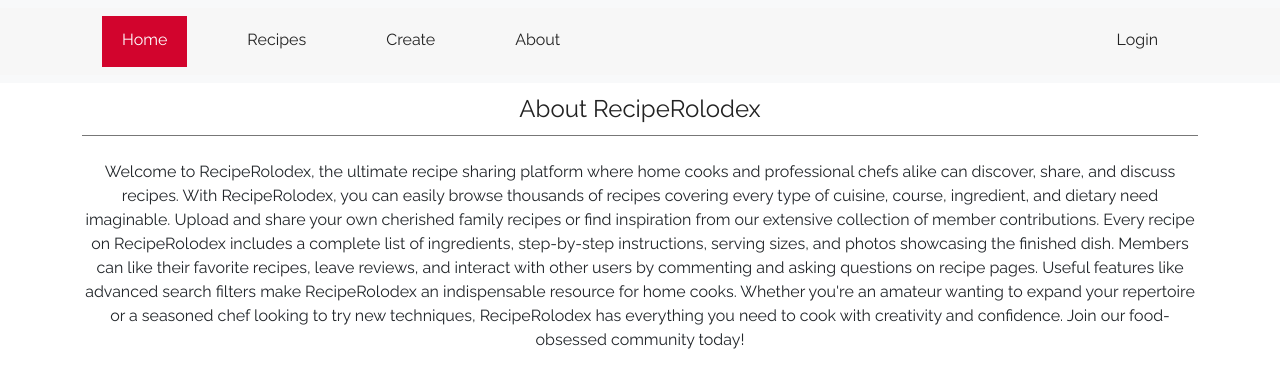
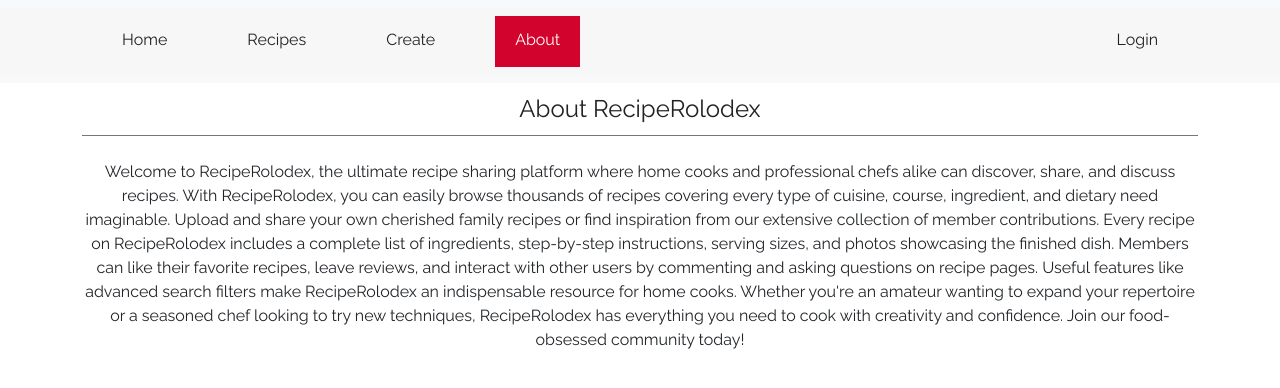
Before and after one commit to sidpendyala/recipe-rolodex, a React (Create React App) app: page /about in a window 1280 px wide. Shown: the top 388 px of the page. Built offline with nearby package versions, Linux system fonts and the light colour scheme; no server answers.

Commit message:
Fixing errs

```diff
--- a/src/App.js
+++ b/src/App.js
@@ -53,7 +53,7 @@ function App() {
         <Route path="/detail/:id" element={<Detail setActive = {setActive} user={user}/>} />
         <Route path="/create" element={user?.uid ? <AddEdit user={user} /> : <Navigate to="/" />} />
         <Route path="/update/:id" element={user?.uid ? <AddEdit user={user} setActive={setActive}/> : <Navigate to="/" />} />
-        <Route path="/about" element={<About />} />
+        <Route path="/about" element={<About setActive={setActive}/>} />
         <Route path="/auth" element={<Auth setActive = {setActive} setUser={setUser} />} />
         <Route path="*" element={<NotFound />} />
         <Route path="/search" element={<Home setActive={setActive} user={user}/>} />
--- a/src/pages/About.js
+++ b/src/pages/About.js
@@ -1,6 +1,10 @@
-import React from 'react'
+import React, { useEffect } from 'react';
 
-const About = () => {
+const About = ({setActive}) => {
+  useEffect(() => {
+    setActive("about");
+    //eslint-disable-next-line
+  }, []);
   return (
     <div className="container-fluid mb-4">
       <div className="container">
```
